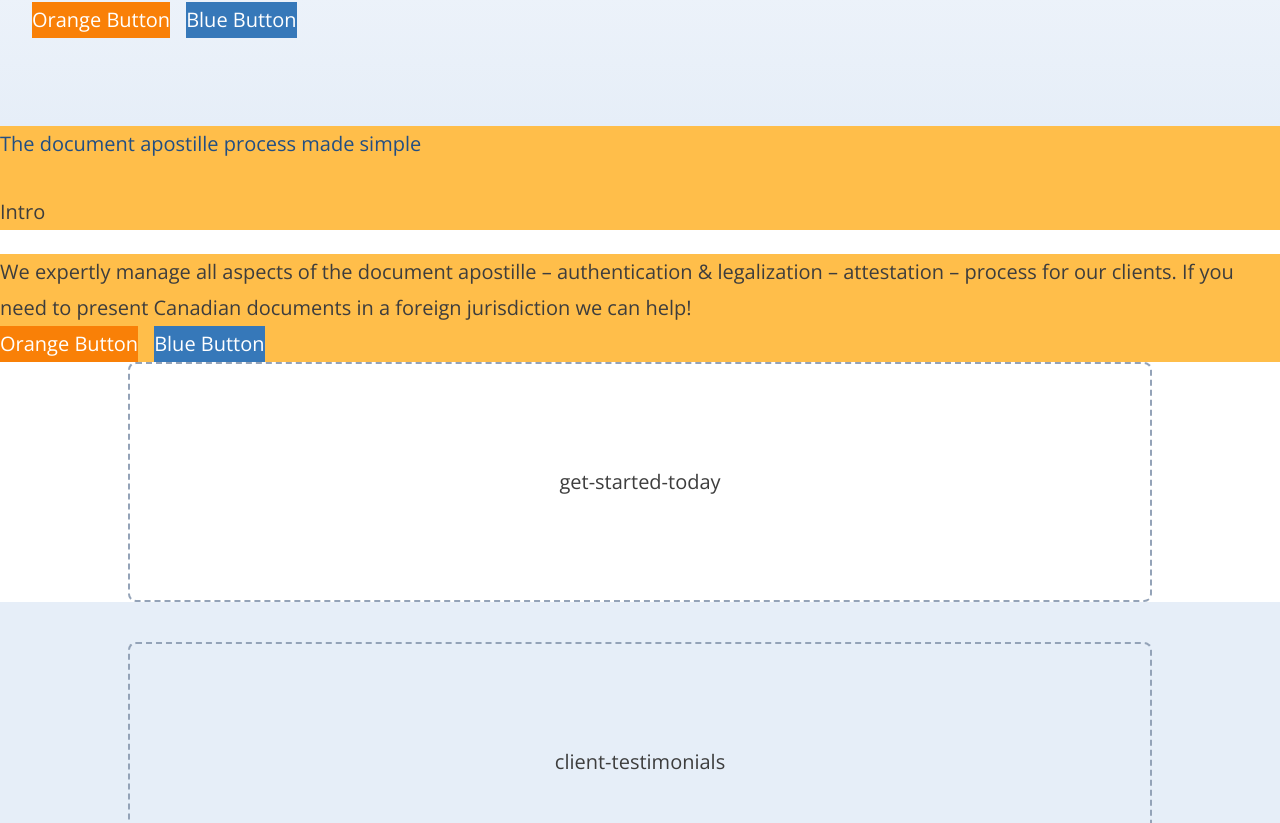
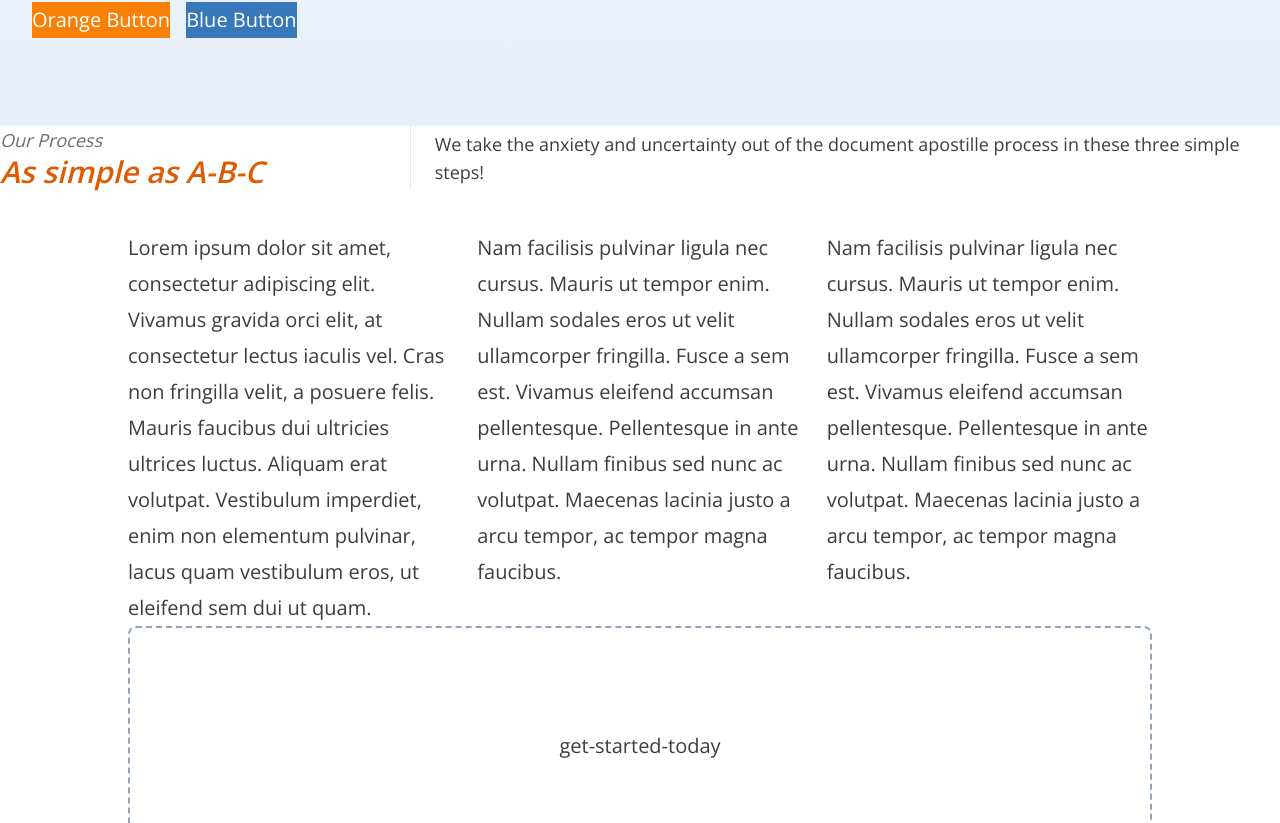
Before and after one commit to troychaplin/idc-prototypes, a Next.js app: page / in a window 1280 px wide. Shown: the part 414-1237 px from the top of the page. Built offline with nearby package versions, Linux system fonts and the light colour scheme.

Commit message:
finish: featured intro

```diff
--- a/blocks/three-step-process/ThreeStepProcess.tsx
+++ b/blocks/three-step-process/ThreeStepProcess.tsx
@@ -2,28 +2,47 @@
 import React from "react";
 import { Section } from "@/components/Section";
 import { Featured } from "@/components/Featured";
-import { ButtonGroup } from "@/components/ButtonGroup";
-import { Button } from "@/components/Button";
+import { Column } from "@/components/Column";
 
 export const ThreeStepProcess = () => {
   return (
     <Section as="div">
       <Featured>
-        <Featured.Intro header="The document apostille process made simple">
-          <p>Intro</p>
-        </Featured.Intro>
-        <Featured.Content>
-          <p>
-            We expertly manage all aspects of the document apostille &ndash;
-            authentication & legalization &ndash; attestation &ndash; process
-            for our clients. If you need to present Canadian documents in a
-            foreign jurisdiction we can help!
-          </p>
-          <ButtonGroup>
-            <Button color="orange" label="Orange Button" />
-            <Button label="Blue Button" />
-          </ButtonGroup>
-        </Featured.Content>
+        <Featured.Intro
+          headerTop="Our Process"
+          headerBottom="As simple as A-B-C"
+          text="We take the anxiety and uncertainty out of the document apostille process in these three simple steps!"
+        />
+        <Column cols={3} gap={20} maxWidth="5xl">
+          <Column.Content>
+            <p>
+              Lorem ipsum dolor sit amet, consectetur adipiscing elit. Vivamus
+              gravida orci elit, at consectetur lectus iaculis vel. Cras non
+              fringilla velit, a posuere felis. Mauris faucibus dui ultricies
+              ultrices luctus. Aliquam erat volutpat. Vestibulum imperdiet, enim
+              non elementum pulvinar, lacus quam vestibulum eros, ut eleifend
+              sem dui ut quam.
+            </p>
+          </Column.Content>
+          <Column.Content>
+            <p>
+              Nam facilisis pulvinar ligula nec cursus. Mauris ut tempor enim.
+              Nullam sodales eros ut velit ullamcorper fringilla. Fusce a sem
+              est. Vivamus eleifend accumsan pellentesque. Pellentesque in ante
+              urna. Nullam finibus sed nunc ac volutpat. Maecenas lacinia justo
+              a arcu tempor, ac tempor magna faucibus.
+            </p>
+          </Column.Content>
+          <Column.Content>
+            <p>
+              Nam facilisis pulvinar ligula nec cursus. Mauris ut tempor enim.
+              Nullam sodales eros ut velit ullamcorper fringilla. Fusce a sem
+              est. Vivamus eleifend accumsan pellentesque. Pellentesque in ante
+              urna. Nullam finibus sed nunc ac volutpat. Maecenas lacinia justo
+              a arcu tempor, ac tempor magna faucibus.
+            </p>
+          </Column.Content>
+        </Column>
       </Featured>
     </Section>
   );
--- a/components/Featured/content.tsx
+++ /dev/null
@@ -1,11 +0,0 @@
-import React from "react";
-
-export interface FeaturedContentProps {
-  children: React.ReactNode;
-}
-
-export const FeaturedContent = ({ children }: FeaturedContentProps) => {
-  return <div className="bg-idc-orange-300">{children}</div>;
-};
-
-FeaturedContent.displayName = "Hero.Content";
--- a/components/Featured/index.tsx
+++ b/components/Featured/index.tsx
@@ -1,4 +1,3 @@
-import { FeaturedContent } from "./content";
 import { FeaturedIntro } from "./intro";
 
 export interface FeaturedProps {
@@ -7,10 +6,9 @@ export interface FeaturedProps {
 }
 
 export const FeaturedContainer = ({ children }: FeaturedProps) => {
-  return <div className={`not-prose grid gap-6`}>{children}</div>;
+  return <div className={`not-prose grid gap-5 md:gap-10`}>{children}</div>;
 };
 
 export const Featured = Object.assign(FeaturedContainer, {
-  Content: FeaturedContent,
   Intro: FeaturedIntro,
 });
--- a/components/Featured/intro.tsx
+++ b/components/Featured/intro.tsx
@@ -1,16 +1,34 @@
 import React from "react";
 
 export interface FeaturedIntroProps {
-  children?: React.ReactNode;
-  header?: string;
+  headerTop: string;
+  headerBottom: string;
+  text?: string;
 }
 
-export const FeaturedIntro = ({ children, header }: FeaturedIntroProps) => {
+export const FeaturedIntro = ({
+  headerTop,
+  headerBottom,
+  text,
+}: FeaturedIntroProps) => {
   return (
-    <div className="space-y-5 ui-prose-first-last md:space-y-8 bg-idc-orange-300">
-      <h2 className="text-idc-blue-700">{header}</h2>
-      {children}
-    </div>
+    <>
+      <div className="grid lg:grid-cols-3 lg:[&>*:last-child]:col-span-2 gap-6 items-center">
+        <div className="md:border-r md:border-solid md:border-idc-black-100">
+          {headerTop && (
+            <h2 className="block text-base italic md:text-lg text-idc-black-500">
+              {headerTop}
+            </h2>
+          )}
+          {headerBottom && (
+            <h3 className="block text-2xl italic font-semibold md:text-3xl text-idc-orange-600">
+              {headerBottom}
+            </h3>
+          )}
+        </div>
+        <div>{text && <p className="text-base md:text-lg">{text}</p>}</div>
+      </div>
+    </>
   );
 };
 
```
